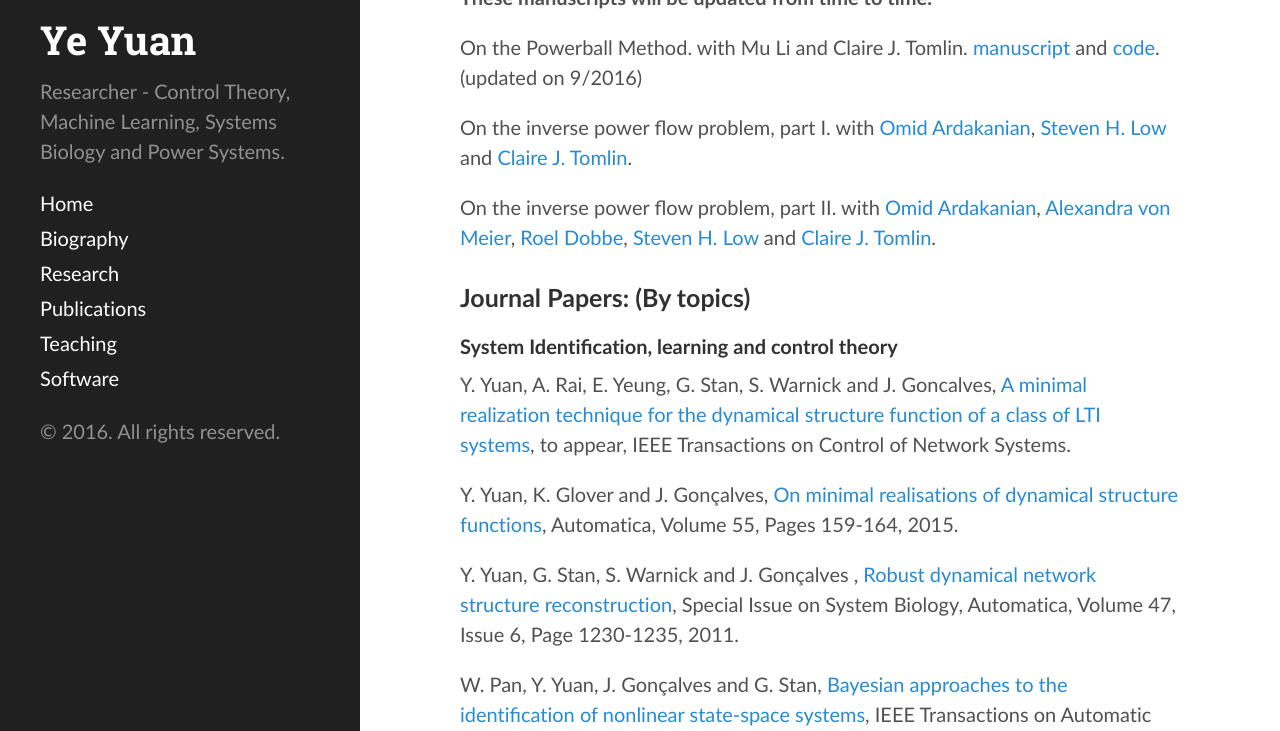
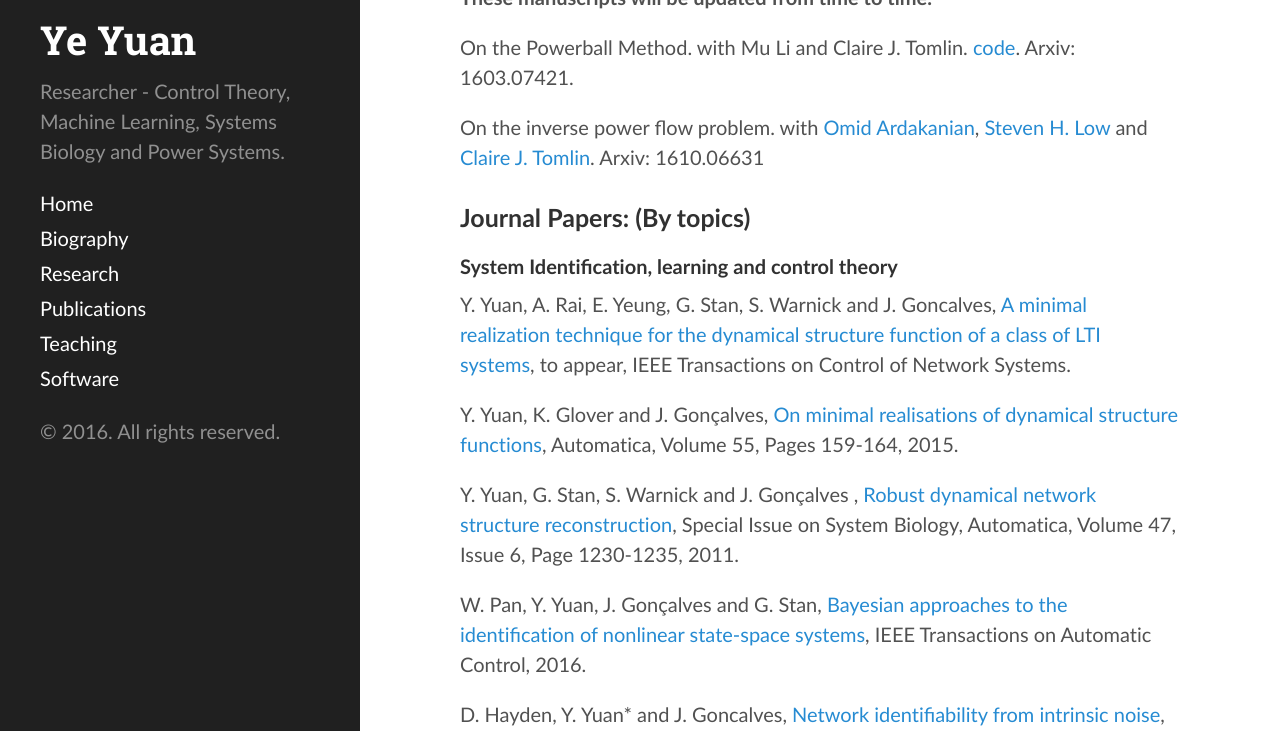
Before and after one commit to yy311/yy311.github.io, a Jekyll site: the page built from publication.md, in a window 1280 px wide and 900 px high, cut to the strip 169-900 px from the top of the window. Built offline with Jekyll 4.4.1, drawn with Linux system fonts in a browser that asks for light colours.

Commit message:
Update publication.md

```diff
--- a/publication.md
+++ b/publication.md
@@ -6,12 +6,9 @@ layout: page
 
 <b>These manuscripts will be updated from time to time. </b>
 
-On the Powerball Method. with Mu Li and Claire J. Tomlin. <a href="https://hybrid.eecs.berkeley.edu/~yeyuan/pblatest.pdf"> manuscript</a> and <a href="https://hybrid.eecs.berkeley.edu/~yeyuan/pb.zip"> code</a>. (updated on 9/2016)
+On the Powerball Method. with Mu Li and Claire J. Tomlin. <a href="https://hybrid.eecs.berkeley.edu/~yeyuan/pb.zip"> code</a>. Arxiv: 1603.07421.
 
-On the inverse power flow problem, part I. with [Omid Ardakanian](http://blizzard.cs.uwaterloo.ca/~oardakan/), [Steven H. Low](http://netlab.caltech.edu/~slow/) and [Claire J. Tomlin](http://www.eecs.berkeley.edu/~tomlin/).
-
-On the inverse power flow problem, part II. with [Omid Ardakanian](http://blizzard.cs.uwaterloo.ca/~oardakan/), [Alexandra von Meier](https://www.eecs.berkeley.edu/Faculty/Homepages/vonmeier.html), [Roel Dobbe](https://people.eecs.berkeley.edu/~dobbe/), [Steven H. Low](http://netlab.caltech.edu/~slow/) and [Claire J. Tomlin](http://www.eecs.berkeley.edu/~tomlin/).
-
+On the inverse power flow problem. with [Omid Ardakanian](http://blizzard.cs.uwaterloo.ca/~oardakan/), [Steven H. Low](http://netlab.caltech.edu/~slow/) and [Claire J. Tomlin](http://www.eecs.berkeley.edu/~tomlin/). Arxiv: 1610.06631
 
 
 <h3>Journal Papers: (By topics)</h3>
@@ -60,7 +57,6 @@ N. O’Clery, Y. Yuan, G. Stan and M. Barahona, [Observability and coarse-graini
 
 Y. Yuan, Y. Nakahira and C. Tomlin, On identification of parameterized switched linear systems, CCC 2016. [Extended version](https://hybrid.eecs.berkeley.edu/~yeyuan/switchedid.pdf) and [code](https://yy311.github.io/software.html).
 
-
 Y. Yuan and Y. Mo, [Security in feedback control systems: Controller design against known-plaintext attack](https://www.authorea.com/users/62980/articles/74733), CDC, 2015.
 
 W. Pan, Y. Yuan*, L. Ljung, J. Gonçalves, and G. Stan, [Identifying biochemical reaction networks using heterogeneous datasets](http://arxiv.org/pdf/1509.05153v2.pdf), CDC, 2015.
```
